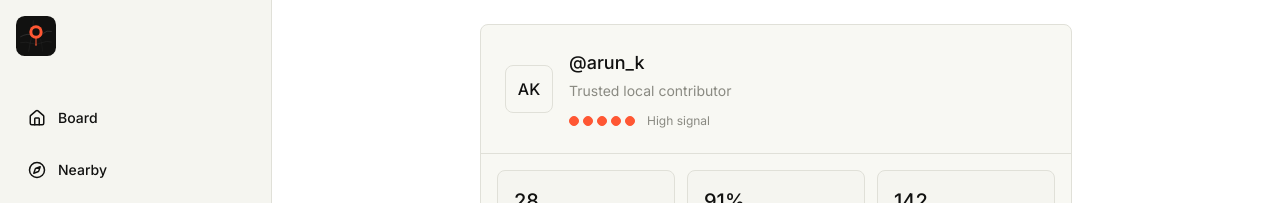
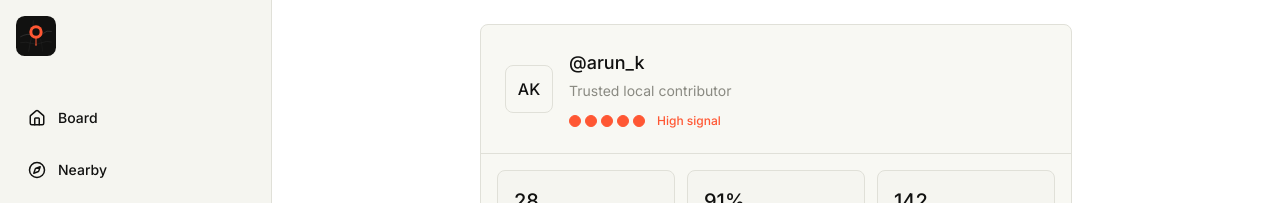
Before and after one commit to arunkmr13/pinn, a React (Vite) app: page /me in a window 1280 px wide. Shown: the top 203 px of the page. Built offline with nearby package versions, Linux system fonts and the light colour scheme.

Commit message:
fix(TrustSignalBar): coloured label by signal level, larger dots, null guard

```diff
--- a/src/components/shared/TrustSignalBar.jsx
+++ b/src/components/shared/TrustSignalBar.jsx
@@ -1,5 +1,6 @@
 function TrustSignalBar({ layers = [] }) {
-  const verifiedCount = layers.filter(Boolean).length;
+  const safeLayers = Array.isArray(layers) ? layers : [];
+  const verifiedCount = safeLayers.filter(Boolean).length;
 
   const label =
     verifiedCount >= 4
@@ -8,14 +9,22 @@ function TrustSignalBar({ layers = [] }) {
       ? "Medium signal"
       : "Low signal";
 
+  // colour reflects signal level — not all muted grey
+  const labelColor =
+    verifiedCount >= 4
+      ? "text-[var(--primary)]"   // coral — high
+      : verifiedCount >= 2
+      ? "text-[#BB8800]"          // amber — medium
+      : "text-[var(--text-muted)]"; // grey — low
+
   return (
     <div className="flex items-center gap-3">
       <div className="flex items-center gap-1">
-        {layers.map((isVerified, index) => (
+        {safeLayers.map((isVerified, index) => (
           <div
             key={index}
             className={[
-              "h-2.5 w-2.5 rounded-full border",
+              "h-3 w-3 rounded-full border",
               isVerified
                 ? "border-[var(--primary)] bg-[var(--primary)]"
                 : "border-[var(--border)] bg-transparent",
@@ -23,8 +32,7 @@ function TrustSignalBar({ layers = [] }) {
           />
         ))}
       </div>
-
-      <span className="text-xs text-[var(--text-muted)]">
+      <span className={`text-xs font-medium ${labelColor}`}>
         {label}
       </span>
     </div>
```
